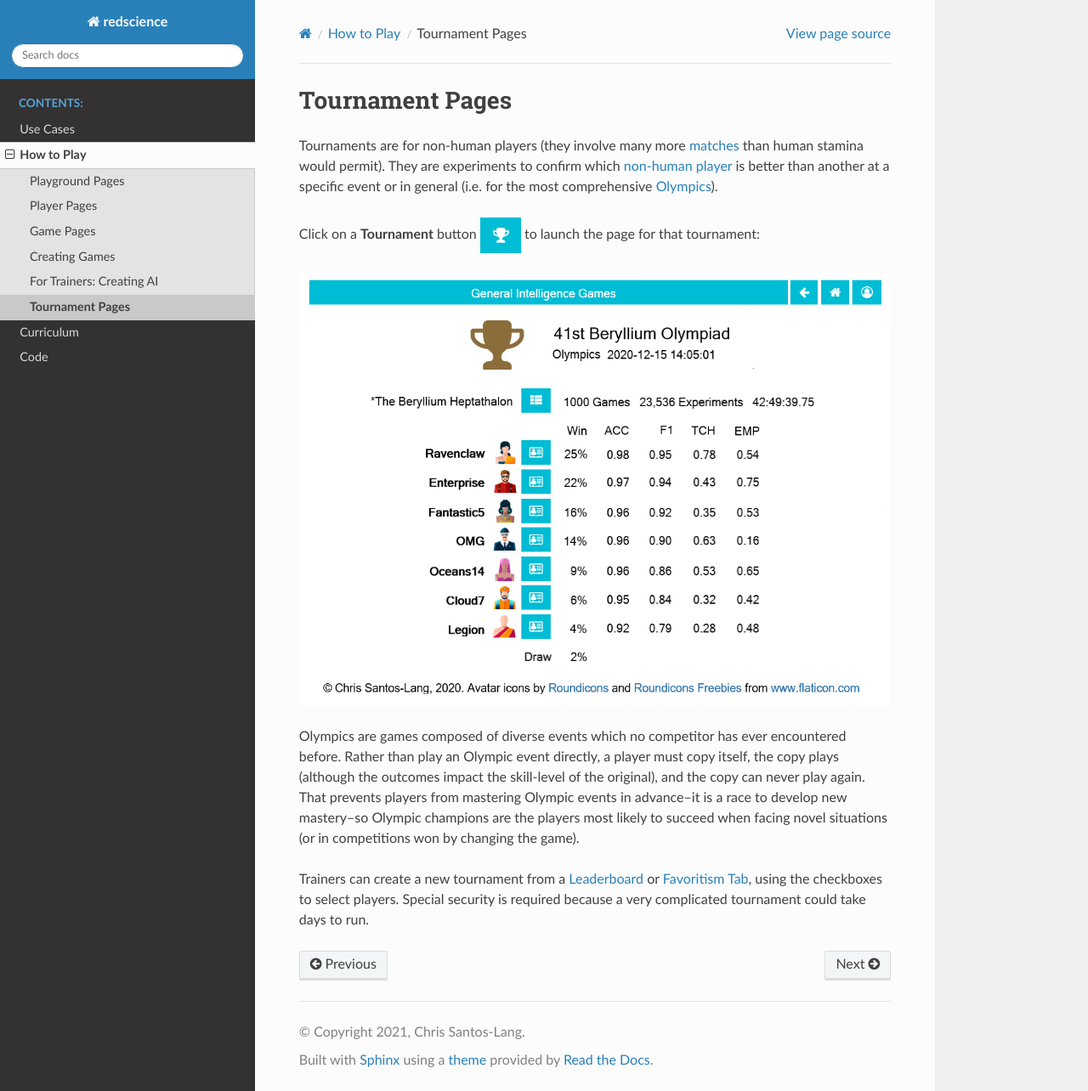
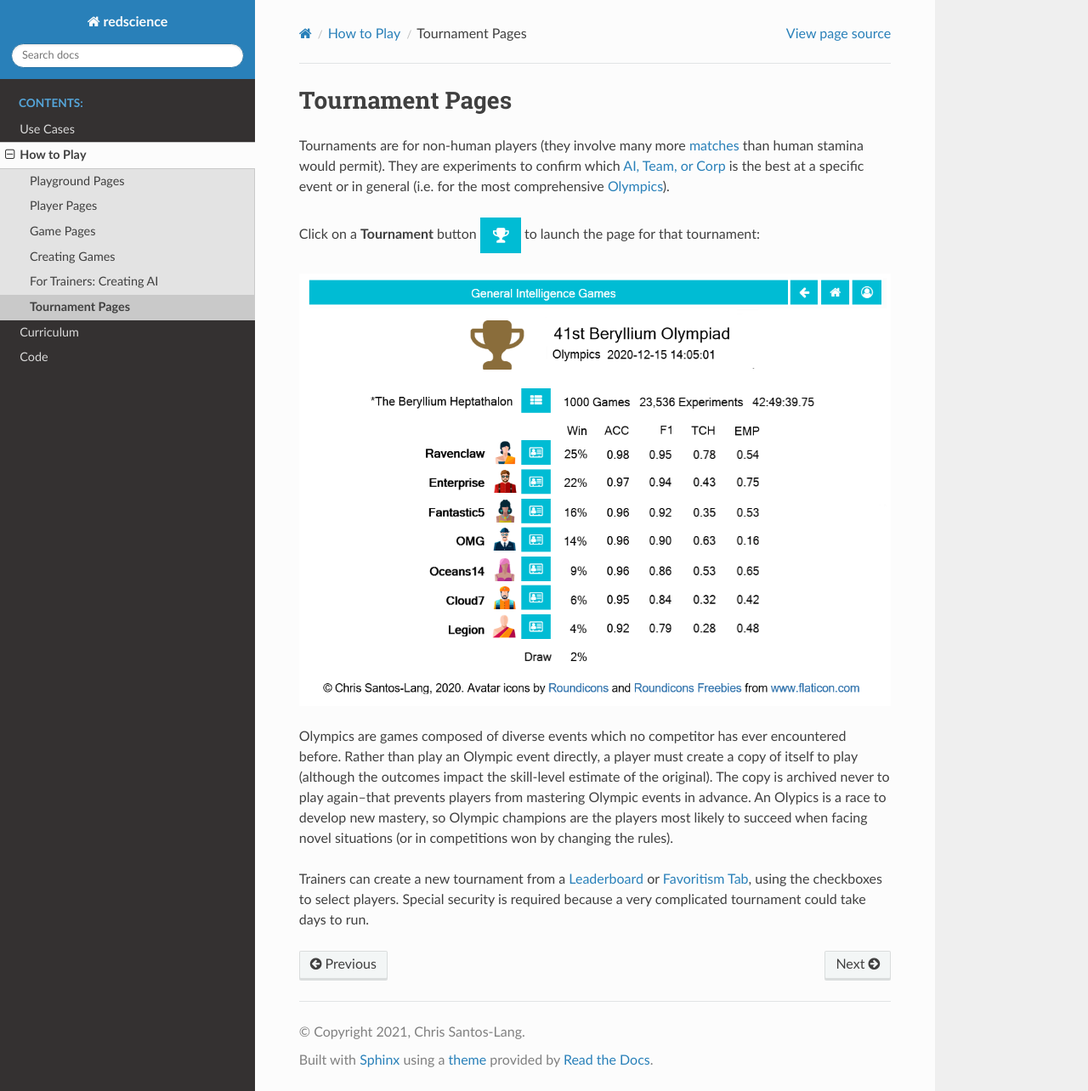
Before and after one commit to ChrisSantosLang/redscience, a Sphinx documentation site: the page built from docs/source/tournament.rst, in a window 1280 px wide and 1284 px high. Shown: the whole window at 85% size. Built offline with Sphinx 7.4.7 and the Read the Docs theme 2.0.0, drawn with Linux system fonts in a browser that asks for light colours.

Commit message:
Update tournament.rst

```diff
--- a/docs/source/tournament.rst
+++ b/docs/source/tournament.rst
@@ -4,7 +4,7 @@ Tournament Pages
 
 Tournaments are for non-human players (they involve many more :doc:`matches<playground>`
 than human stamina would permit). They are experiments to confirm
-which :doc:`non-human player<playerfactory>` is better than another at a specific event or
+which :doc:`AI, Team, or Corp <playerfactory>` is the best at a specific event or
 in general (i.e. for the most comprehensive Olympics_).
 
 Click on a **Tournament** button |tournamentbutton| to launch the page
@@ -15,12 +15,12 @@ for that tournament:
 .. _Olympics:
 Olympics are games composed of diverse events which no competitor
 has ever encountered before. Rather than play an Olympic event
-directly, a player must copy itself, the copy plays (although the
-outcomes impact the skill-level of the original), and the copy can never
-play again. That prevents players from mastering Olympic events in
-advance--it is a race to develop new mastery--so Olympic champions
-are the players most likely to succeed when facing novel situations
-(or in competitions won by changing the game).
+directly, a player must create a copy of itself to play (although the
+outcomes impact the skill-level estimate of the original). The copy is
+archived never to play again--that prevents players from mastering
+Olympic events in advance. An Olypics is a race to develop new mastery,
+so Olympic champions are the players most likely to succeed when facing
+novel situations (or in competitions won by changing the rules).
 
 Trainers can create a new tournament from a :doc:`Leaderboard <game>` or
 :doc:`Favoritism Tab <player>`, using the checkboxes to select players. Special
```
